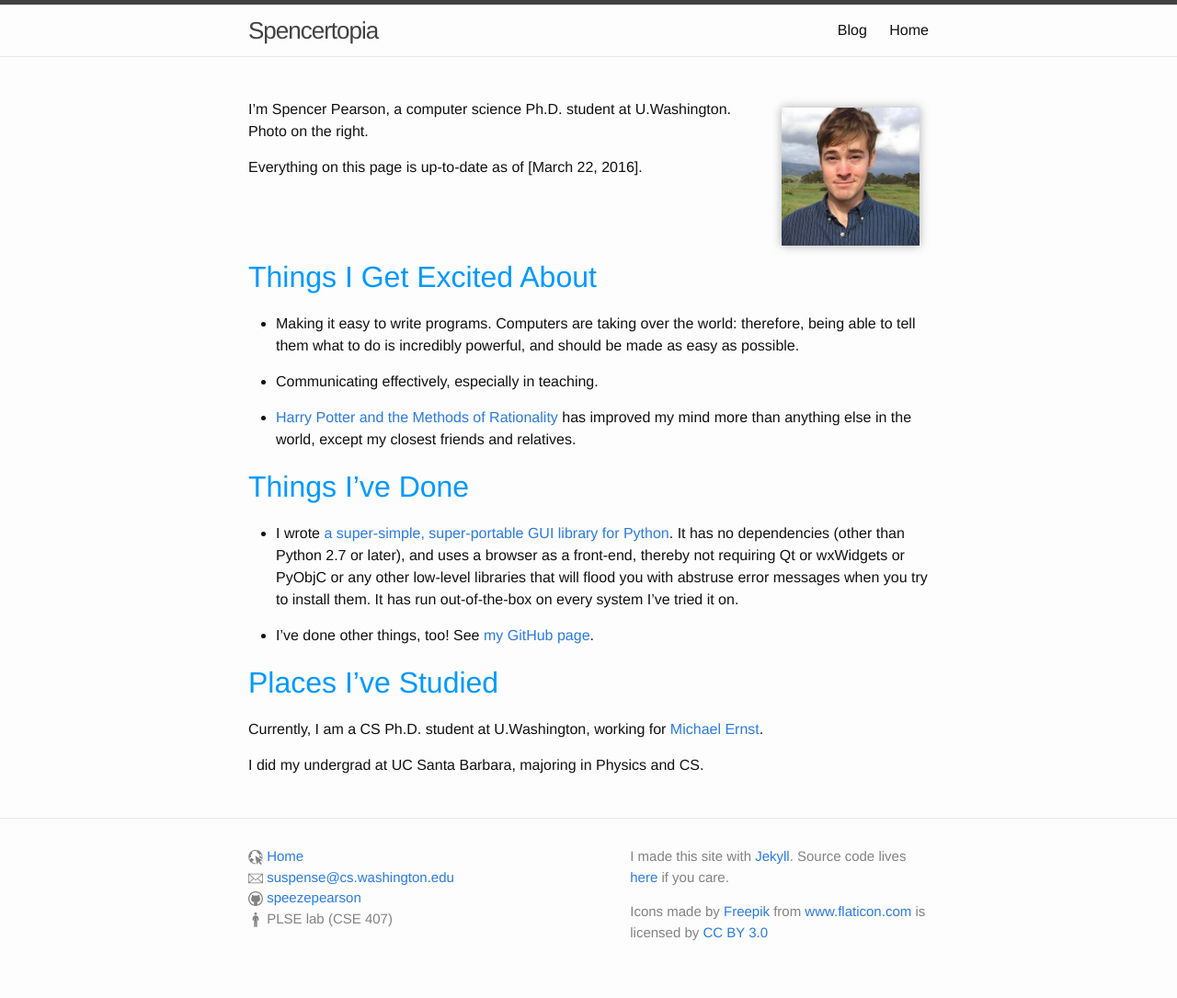
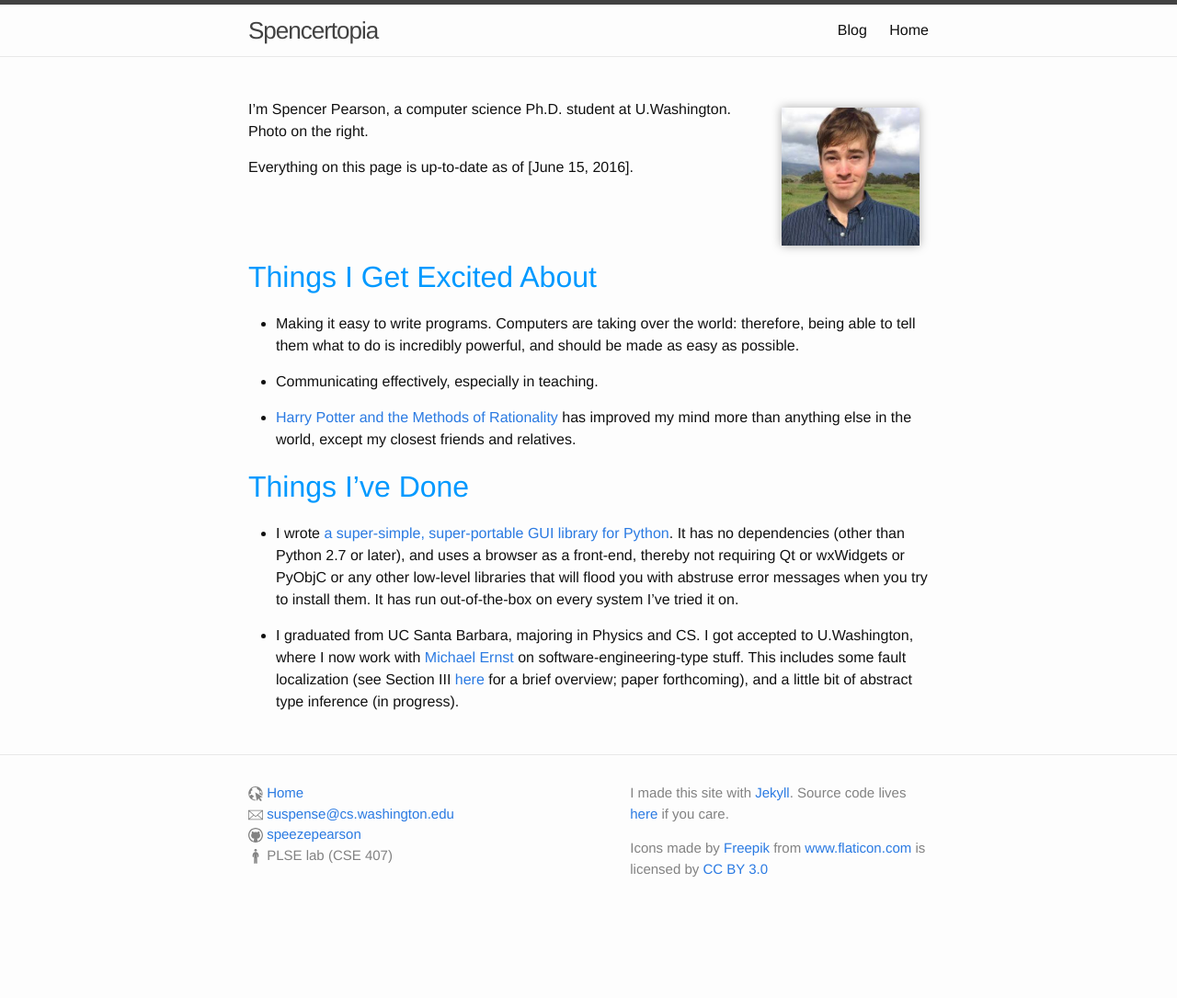
Before and after one commit to speezepearson/speezepearson.github.io, a Jekyll site: the page built from index.md, in a window 1280 px wide. Shown: the whole page at 92% size. Built offline with Jekyll 4.4.1, drawn with Linux system fonts in a browser that asks for light colours; after the commit the page ends 1016 px from its top, so only the background shows below that.

Commit message:
tighten up index page

```diff
--- a/index.md
+++ b/index.md
@@ -7,7 +7,7 @@ title: Home
 
 I'm Spencer Pearson, a computer science Ph.D. student at U.Washington. Photo on the right.
 
-Everything on this page is up-to-date as of [March 22, 2016].
+Everything on this page is up-to-date as of [June 15, 2016].
 
 <div style="clear:both"></div>
 
@@ -28,14 +28,7 @@ Things I've Done
 
 - I wrote <a href="https://github.com/speezepearson/browsergui">a super-simple, super-portable GUI library for Python</a>. It has no dependencies (other than Python 2.7 or later), and uses a browser as a front-end, thereby not requiring Qt or wxWidgets or PyObjC or any other low-level libraries that will flood you with abstruse error messages when you try to install them. It has run out-of-the-box on every system I've tried it on.
 
-- I've done other things, too! See [my GitHub page][github].
+- I graduated from UC Santa Barbara, majoring in Physics and CS. I got accepted to U.Washington, where I now work with [Michael Ernst][mernst] on software-engineering-type stuff. This includes some fault localization (see Section III [here](/compsci/research/2016/03/20/automated-debugging.html) for a brief overview; paper forthcoming), and a little bit of abstract type inference (in progress).
 
+[mernst]: (https://homes.cs.washington.edu/~mernst/).
 [github]: https://github.com/speezepearson
-
-
-Places I've Studied
-===================
-
-Currently, I am a CS Ph.D. student at U.Washington, working for [Michael Ernst](https://homes.cs.washington.edu/~mernst/).
-
-I did my undergrad at UC Santa Barbara, majoring in Physics and CS.
```
